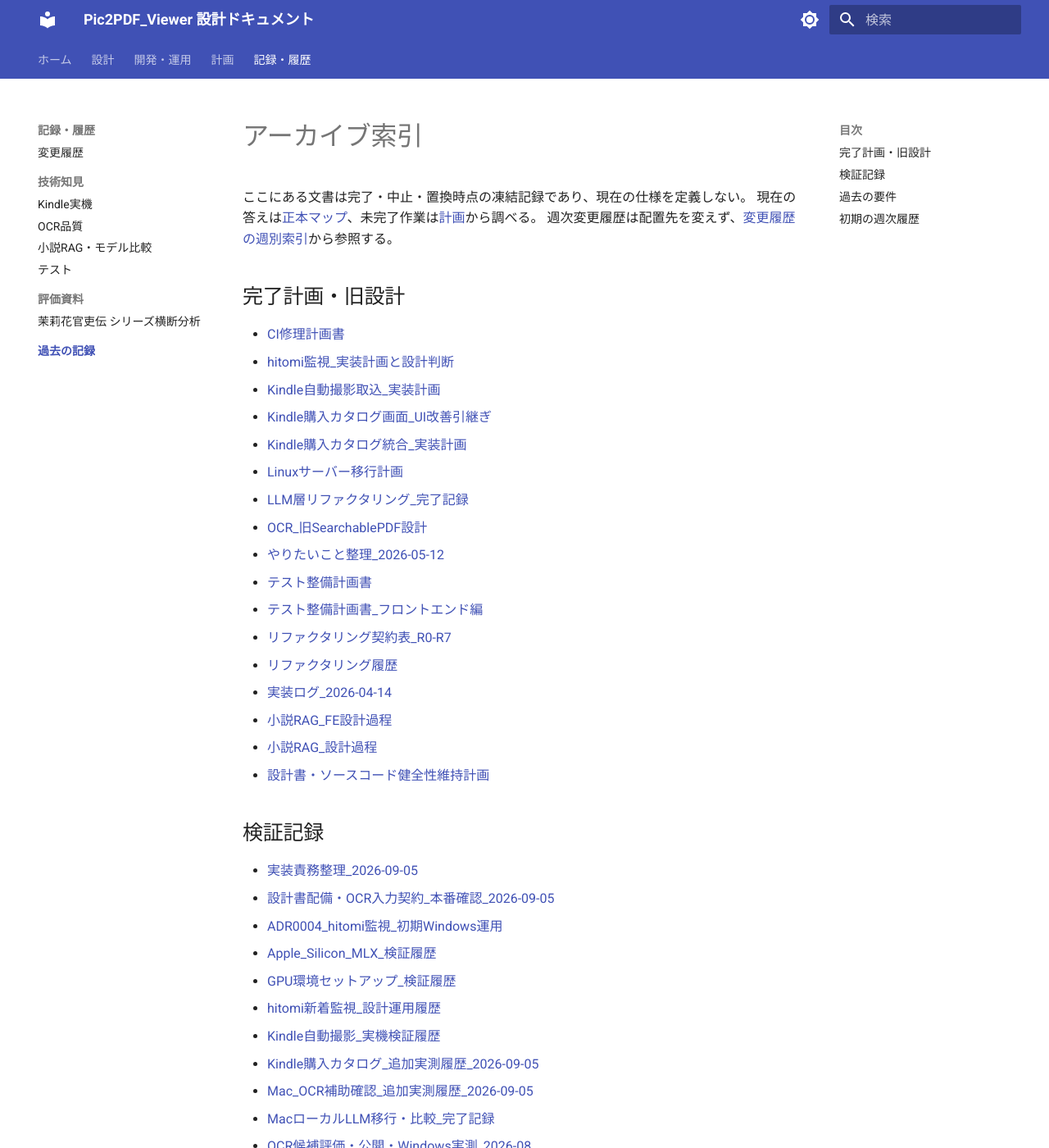
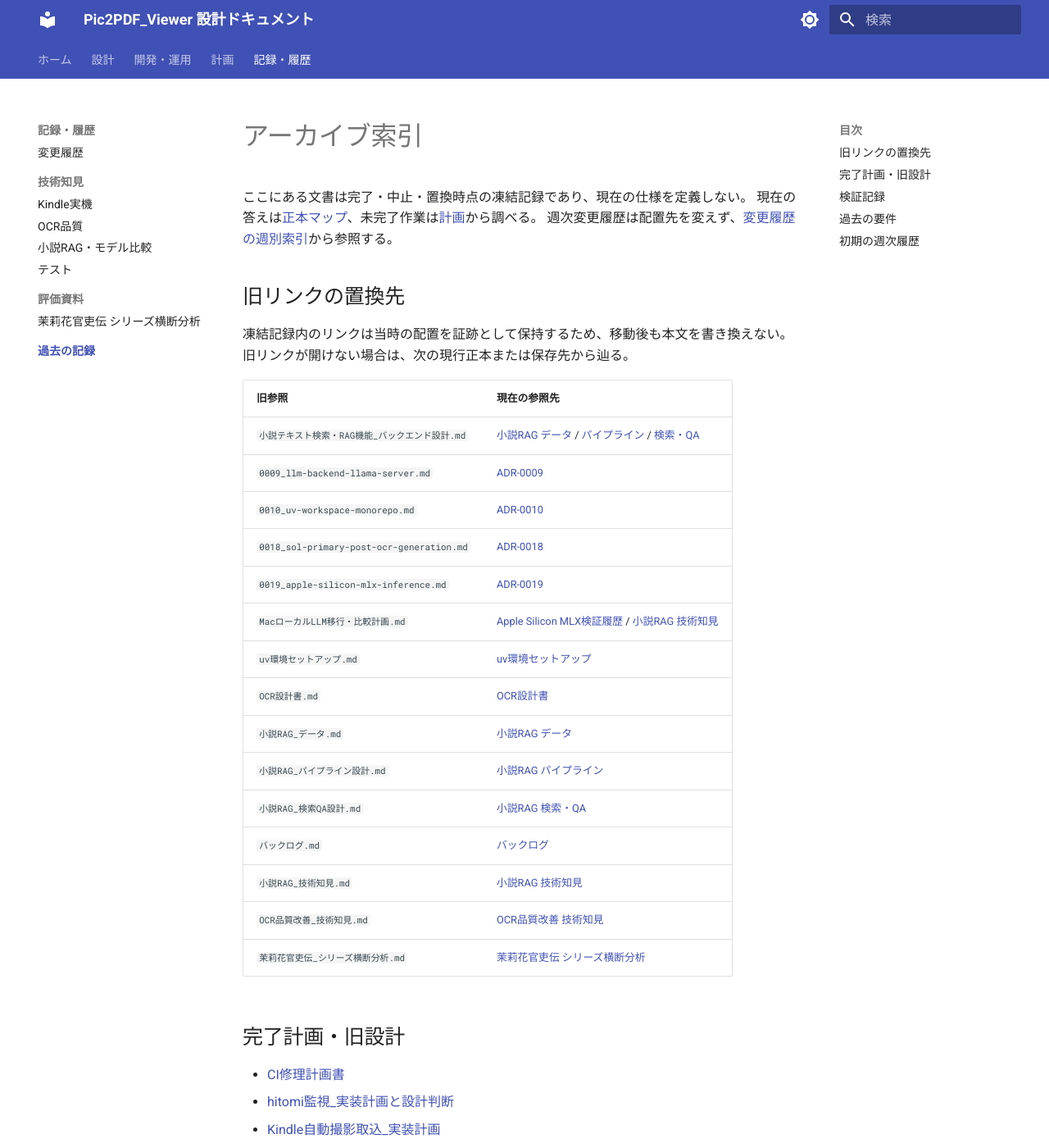
Before and after one commit to kkmmyr/Pic2PDF_Viewer, an MkDocs documentation site: the page built from docs/archive/index.md, in a window 1280 px wide and 1400 px high. Shown: the whole window at 82% size. Built offline with MkDocs 1.6.1 and Material for MkDocs 9.7.7, drawn with Linux system fonts in a browser that asks for light colours.

Commit message:
docs: 旧リンクの置換先を索引化
凍結記録の本文を維持したまま、旧参照16種類から現行正本または保存先へ辿れる対応表を追加する。

Co-Authored-By: Codex GPT-6 <noreply@anthropic.com>

```diff
--- a/docs/archive/index.md
+++ b/docs/archive/index.md
@@ -3,6 +3,29 @@
 ここにある文書は完了・中止・置換時点の凍結記録であり、現在の仕様を定義しない。
 現在の答えは[正本マップ](../index.md#canonical-map)、未完了作業は[計画](../log/計画/バックログ.md)から調べる。
 週次変更履歴は配置先を変えず、[変更履歴の週別索引](../log/変更履歴.md)から参照する。
+
+## 旧リンクの置換先
+
+凍結記録内のリンクは当時の配置を証跡として保持するため、移動後も本文を書き換えない。
+旧リンクが開けない場合は、次の現行正本または保存先から辿る。
+
+| 旧参照 | 現在の参照先 |
+|---|---|
+| `小説テキスト検索・RAG機能_バックエンド設計.md` | [小説RAG データ](../design/詳細設計/機能別/小説RAG_データ.md) / [パイプライン](../design/詳細設計/機能別/小説RAG_パイプライン設計.md) / [検索・QA](../design/詳細設計/機能別/小説RAG_検索QA設計.md) |
+| `0009_llm-backend-llama-server.md` | [ADR-0009](../design/基本設計/ADR/0009_llm-backend-llama-server.md) |
+| `0010_uv-workspace-monorepo.md` | [ADR-0010](../design/基本設計/ADR/0010_uv-workspace-monorepo.md) |
+| `0018_sol-primary-post-ocr-generation.md` | [ADR-0018](../design/基本設計/ADR/0018_sol-primary-post-ocr-generation.md) |
+| `0019_apple-silicon-mlx-inference.md` | [ADR-0019](../design/基本設計/ADR/0019_apple-silicon-mlx-inference.md) |
+| `MacローカルLLM移行・比較計画.md` | [Apple Silicon MLX検証履歴](検証/Apple_Silicon_MLX_検証履歴.md) / [小説RAG 技術知見](../log/技術知見/小説RAG_技術知見.md) |
+| `uv環境セットアップ.md` | [uv環境セットアップ](../design/環境構築/uv環境セットアップ.md) |
+| `OCR設計書.md` | [OCR設計書](../design/詳細設計/機能別/OCR設計書.md) |
+| `小説RAG_データ.md` | [小説RAG データ](../design/詳細設計/機能別/小説RAG_データ.md) |
+| `小説RAG_パイプライン設計.md` | [小説RAG パイプライン](../design/詳細設計/機能別/小説RAG_パイプライン設計.md) |
+| `小説RAG_検索QA設計.md` | [小説RAG 検索・QA](../design/詳細設計/機能別/小説RAG_検索QA設計.md) |
+| `バックログ.md` | [バックログ](../log/計画/バックログ.md) |
+| `小説RAG_技術知見.md` | [小説RAG 技術知見](../log/技術知見/小説RAG_技術知見.md) |
+| `OCR品質改善_技術知見.md` | [OCR品質改善 技術知見](../log/技術知見/OCR品質改善_技術知見.md) |
+| `茉莉花官吏伝_シリーズ横断分析.md` | [茉莉花官吏伝 シリーズ横断分析](../log/技術知見/茉莉花官吏伝_シリーズ横断分析.md) |
 
 ## 完了計画・旧設計
 
```
Also changed, not shown: docs/log/変更履歴.md (+4 -0 lines).
